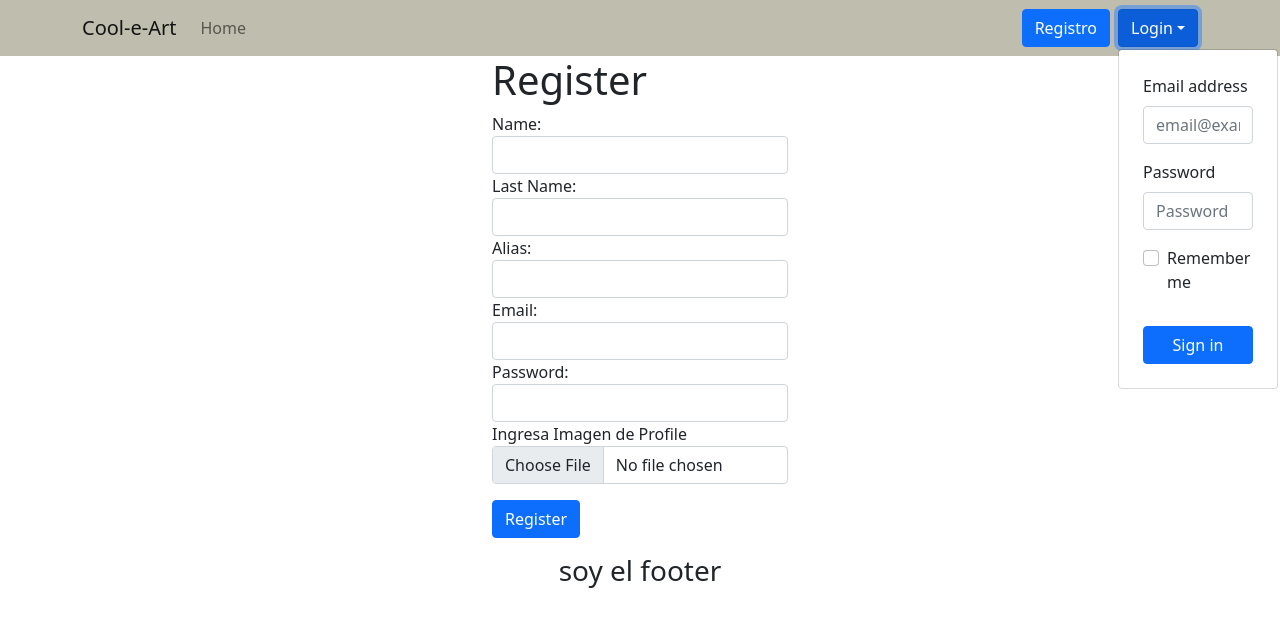
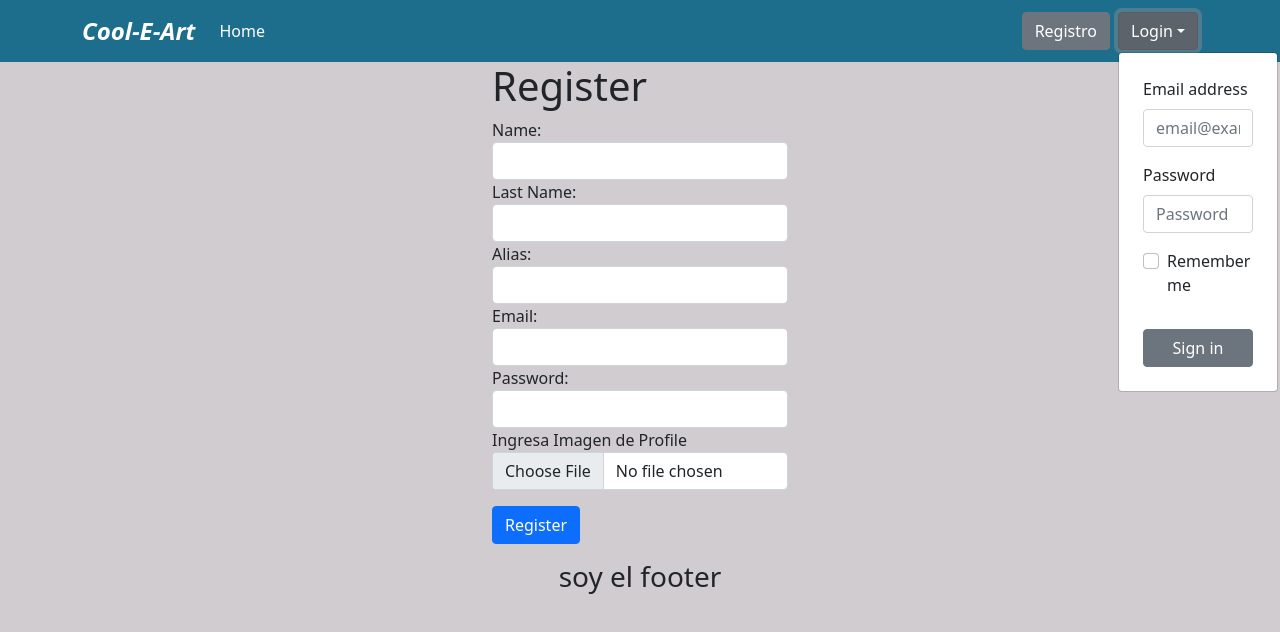
Before and after one commit to Daibertj/cool-e-art, a React app: page /register in a window 1280 px wide. Both pictures are taken after a click on the button "Login". Built offline with nearby package versions, Linux system fonts and the light colour scheme; some packages are replaced by stand-ins of ours; no server answers.

Commit message:
diseno preliminar

```diff
--- a/src/front/js/component/navbar.js
+++ b/src/front/js/component/navbar.js
@@ -42,19 +42,19 @@ export const Navbar = () => {
   };
   return (
 
-<nav className="navbar navbar-expand-lg navbar-light  ">
-  <div className="container ">
-    <Link className="navbar-brand" to="#">Cool-e-Art</Link>
+<nav className="navbar navbar-expand-lg navbar-secondary  ">
+  <div className="container text-white">
+    <Link className="navbar-brand text-white bold-text text-capitalize fs-4 fw-bold fst-italic" to="#">Cool-e-Art</Link>
     <button className="navbar-toggler" type="button" data-bs-toggle="collapse" data-bs-target="#navbarSupportedContent" aria-controls="navbarSupportedContent" aria-expanded="false" aria-label="Toggle navigation">
       <span className="navbar-toggler-icon"></span>
     </button>
 
-    <div className="collapse navbar-collapse" id="navbarSupportedContent">
+    <div className="collapse navbar-collapse text-white" id="navbarSupportedContent">
       <ul className="navbar-nav me-auto mb-2 mb-lg-0">
         {!store.token && (
           <>
-            <li className="nav-item">
-              <Link to="/" className="nav-link " aria-current="page">Home</Link>
+            <li className="nav-item text-white">
+              <Link to="/" className="nav-link text-white" aria-current="page">Home</Link>
             </li>
           </>
         )}
@@ -62,13 +62,13 @@ export const Navbar = () => {
         {store.token && (
           <>
             <li className="nav-item">
-              <Link to="/" className="nav-link " aria-current="page">Home</Link>
+              <Link to="/" className="nav-link text-white" aria-current="page">Home</Link>
             </li>
             <li className="nav-item">
-              <Link to={`/profile/${store.userData.alias}`} className="nav-link ">My Profile</Link>
+              <Link to={`/profile/${store.userData.alias}`} className="nav-link text-white">My Profile</Link>
             </li>
             <li className="nav-item">
-              <Link to="/upload" className="nav-link ">Upload Creation</Link>
+              <Link to="/upload" className="nav-link text-white">Upload Creation</Link>
             </li>
           </>
         )}
@@ -78,12 +78,12 @@ export const Navbar = () => {
         {!store.token && (
           <>
             <div className="me-2">
-              <Link to="/register" className="btn btn-primary">Registro</Link>
+              <Link to="/register" className="btn btn-secondary">Registro</Link>
             </div>
             <div className="dropdown">
               <button
                 type="button"
-                className="btn btn-primary dropdown-toggle"
+                className="btn btn-secondary dropdown-toggle"
                 data-bs-toggle="dropdown"
                 aria-expanded="false"
                 data-bs-auto-close="outside"
@@ -141,7 +141,7 @@ export const Navbar = () => {
                 </div>
                 <button
                   type="button"
-                  className="btn btn-primary w-100 mt-3"
+                  className="loginButton btn btn-secondary w-100 mt-3"
                   onClick={() => handleLogin()}
                 >
                   Sign in
@@ -158,7 +158,7 @@ export const Navbar = () => {
 
 
       <button
-        className=" btn btn-outline-info "
+        className=" btn btn-secondary "
         onClick={()=> actions.logout()}
       >
         Log Out
--- a/src/front/js/store/flux.js
+++ b/src/front/js/store/flux.js
@@ -167,7 +167,7 @@ const getState = ({ getStore, getActions, setStore }) => {
 
 			getApiImage: async () => {
 				try {
-					const response = await fetch(`https://api.pexels.com/v1/curated?page=2&per_page=10`, {
+					const response = await fetch(`https://api.pexels.com/v1/curated?page=2&per_page=12`, {
 						method: "GET",
 						headers: {
 
--- a/src/front/styles/home.css
+++ b/src/front/styles/home.css
@@ -5,6 +5,10 @@
     one more css for each page that will contain the selected used
     on that page only (the ones not reused in other pages).
 */
+body{
+    background-color: #D0CCD0;
+}
+
 .barra{
     background-color:rgb(54, 52, 52)
 }
@@ -15,5 +19,5 @@
 }
 
 .navbar{
-    background-color:rgb(190, 189, 174)
+    background-color:#1C6E8C
 }
```
